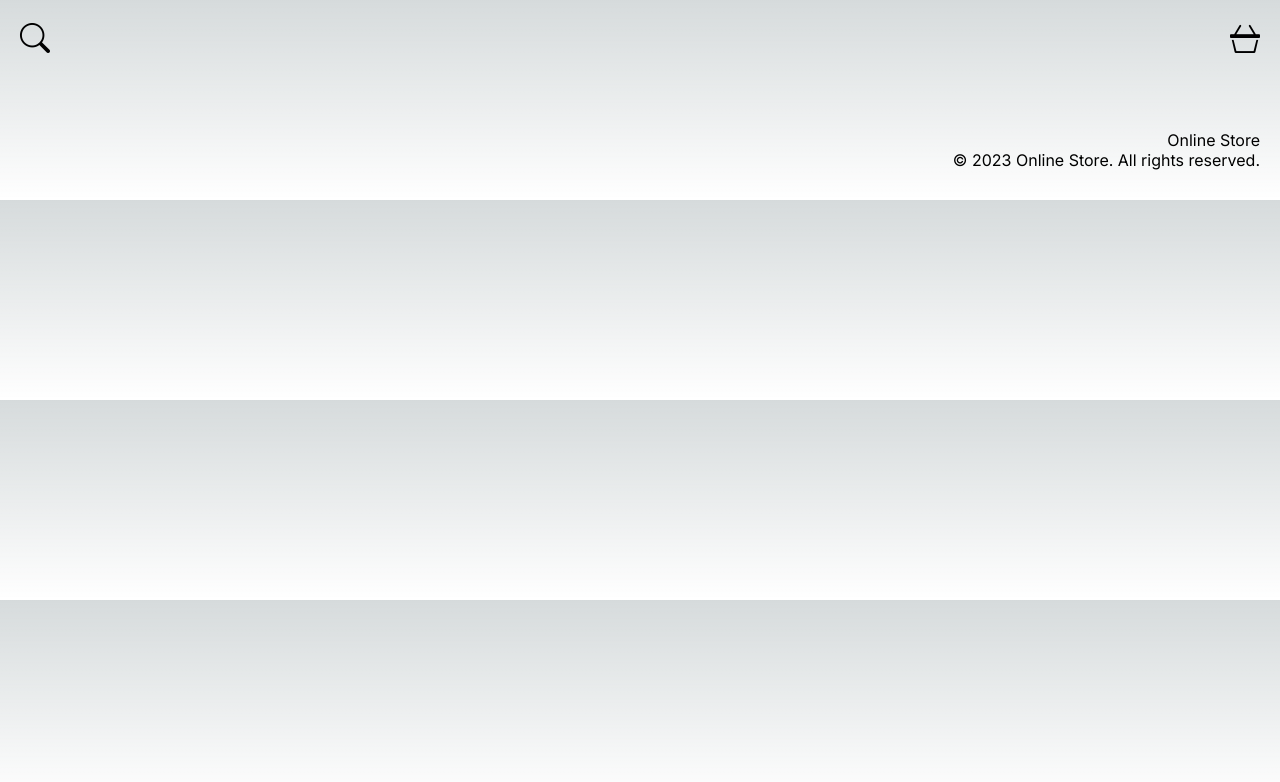
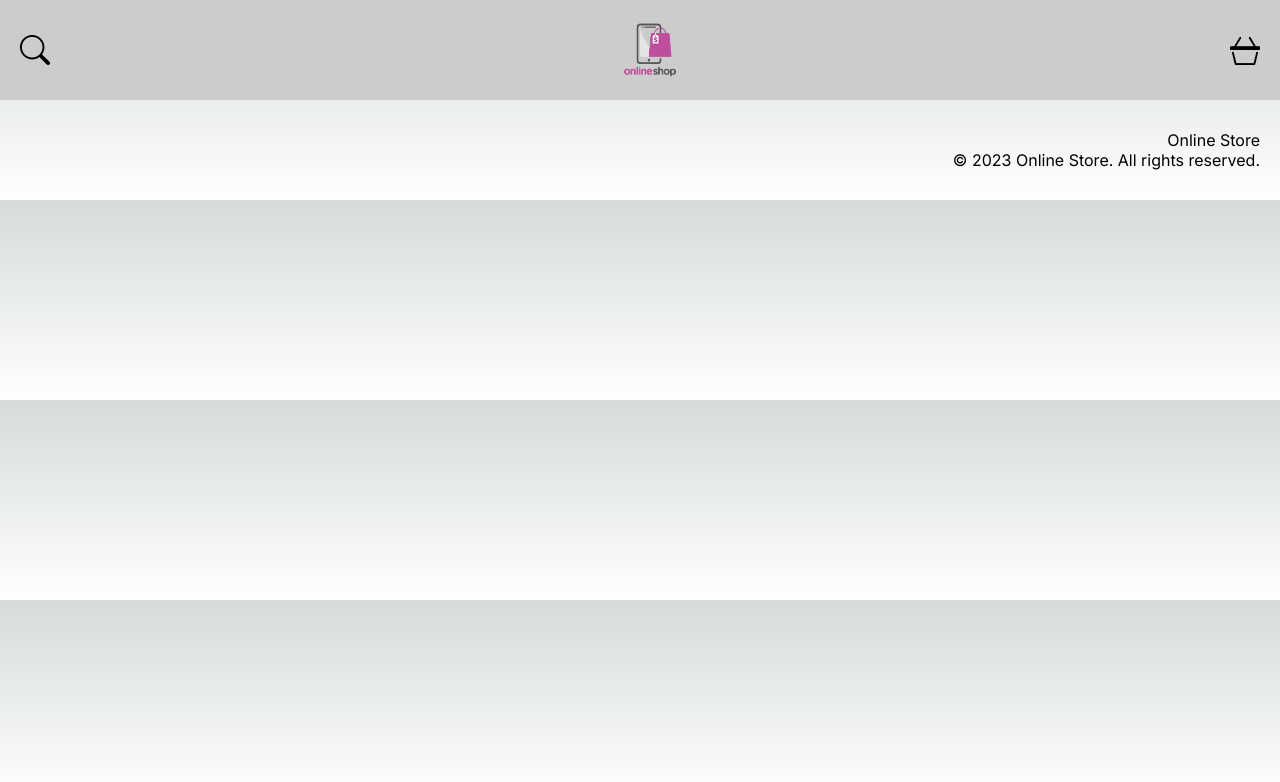
Before and after one commit to DmitryKremenetsky/online-store, a Next.js app: page / in a window 1280 px wide. Shown: the top 782 px of the page. Built offline with nearby package versions, Linux system fonts and the light colour scheme.

Commit message:
refactor change search element as well add functionality change styl… (#4)
* refactor: change search element as well add functionality change styles on module styles

* feat: add close btn for search input

* feat: add site logo and correction header

```diff
--- a/src/app/components/Header/header.css
+++ /dev/null
@@ -1,17 +0,0 @@
-.header {
-  width: 100%;
-  height: 100px;
-  display: flex;
-  justify-content: space-between;
-  padding: 20px;
-}
-
-.search-icon i {
-  font-size: 30px;
-  fill: white;
-}
-
-.cart-container i {
-  font-size: 30px;
-  fill: white;
-}
--- /dev/null
+++ b/src/app/components/Header/header.module.css
@@ -0,0 +1,25 @@
+.header {
+  width: 100%;
+  height: 100px;
+  display: flex;
+  justify-content: space-between;
+  align-items: center;
+  padding: 20px;
+  background-color: #cccccc;
+}
+
+.logoContainer {
+  display: flex;
+  justify-content: center;
+  align-items: center;
+}
+
+.logoImage {
+  width: 60px;
+  height: 60px;
+}
+
+.cartIcon i {
+  font-size: 30px;
+  fill: white;
+}
--- a/src/app/components/Header/header.tsx
+++ b/src/app/components/Header/header.tsx
@@ -1,16 +1,17 @@
 import Image from "next/image";
-import "./header.css";
+import styles from "./header.module.css";
+import Search from "../Search/search";
+import shopIcon from "../../../assets/store-logo.png";
 
 export default function Header() {
   return (
-    <div className="header">
-      <div className="search-container">
-        <div className="search-icon">
-          <i className="bi bi-search"></i>
-        </div>
+    <div className={styles.header}>
+      <Search />
+      <div className={styles.logoContainer}>
+        <Image className={styles.logoImage} src={shopIcon} alt="logo image" />
       </div>
-      <div className="cart-container">
-        <div className="cart-icon">
+      <div className={styles.cartContainer}>
+        <div className={styles.cartIcon}>
           <i className="bi bi-basket3"></i>
         </div>
       </div>
--- /dev/null
+++ b/src/app/components/Search/search.module.css
@@ -0,0 +1,32 @@
+.searchContainer {
+  width: 50px;
+  display: flex;
+  align-items: center;
+  justify-content: flex-start;
+  position: relative;
+}
+
+.searchIcon i {
+  font-size: 30px;
+  fill: white;
+}
+
+.searchInput {
+  width: 200px;
+  padding: 10px;
+  border: none;
+  border-radius: 5px;
+}
+
+.closeBtn {
+  margin-top: 2px;
+  margin-left: 2px;
+  border: none;
+  background: transparent;
+  cursor: pointer;
+}
+
+.closeBtn i {
+  color: #fff;
+  font-size: 24px;
+}
--- /dev/null
+++ b/src/app/components/Search/search.tsx
@@ -0,0 +1,49 @@
+"use client";
+
+import React, { useState, ChangeEvent } from "react";
+import styles from "./search.module.css";
+
+export default function Search() {
+  const [isSearchOpen, setSearchOpen] = useState(false);
+  const [searchQuery, setSearchQuery] = useState("");
+
+  const handelSearchIconClick = (): void => {
+    setSearchOpen(!isSearchOpen);
+  };
+
+  const handelInputChange = (event: ChangeEvent<HTMLInputElement>): void => {
+    setSearchQuery(event.target.value);
+  };
+
+  const handleSearchClose = (): void => {
+    setSearchOpen(false);
+    setSearchQuery("");
+  };
+
+  return (
+    <>
+      <div className={styles.searchContainer}>
+        {isSearchOpen ? (
+          <>
+            <input
+              type="text"
+              className={styles.searchInput}
+              placeholder="let's search"
+              value={searchQuery}
+              onChange={handelInputChange}
+            />
+            <div className={styles.closeBtn} onClick={handleSearchClose}>
+              <button className={styles.closeBtn}>
+                <i className="bi bi-x-lg"></i>
+              </button>
+            </div>
+          </>
+        ) : (
+          <div className={styles.searchIcon} onClick={handelSearchIconClick}>
+            <i className="bi bi-search"></i>
+          </div>
+        )}
+      </div>
+    </>
+  );
+}
```
Also changed, not shown: src/assets/store-logo.png (added).
